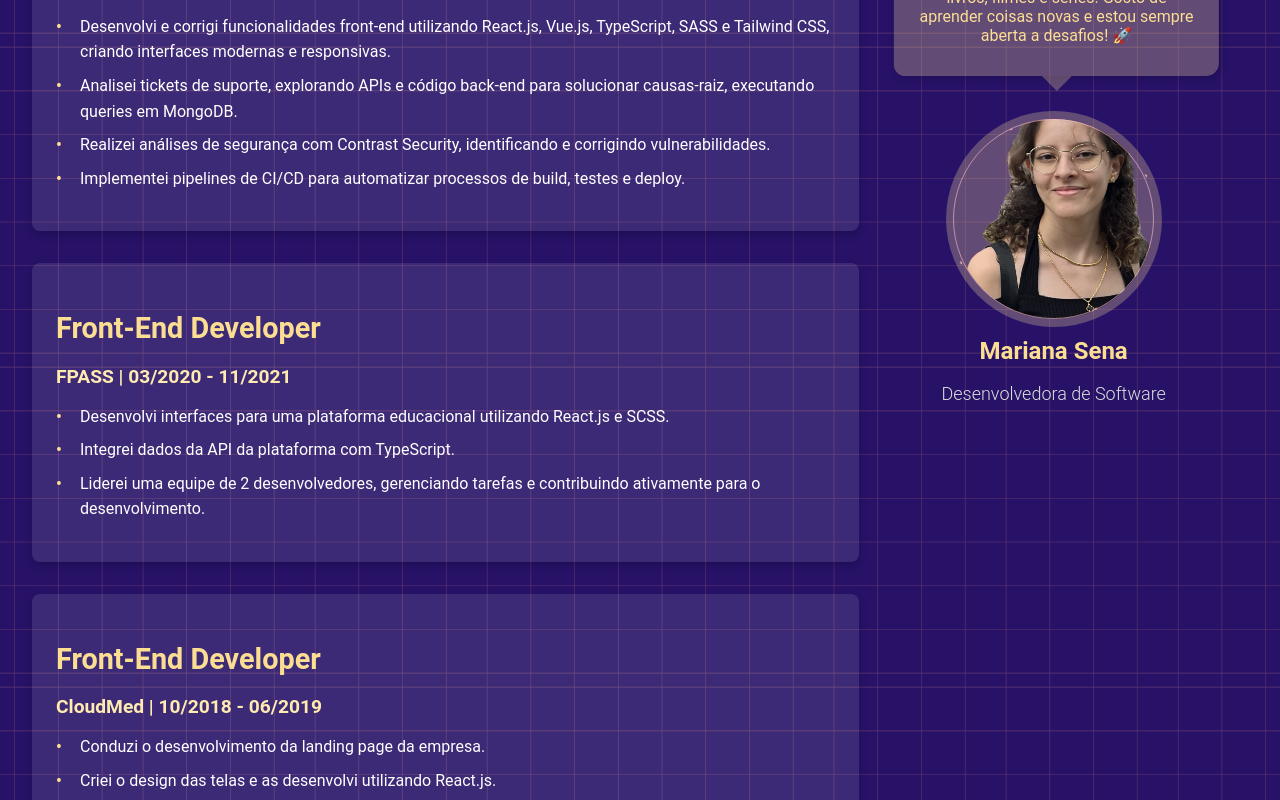
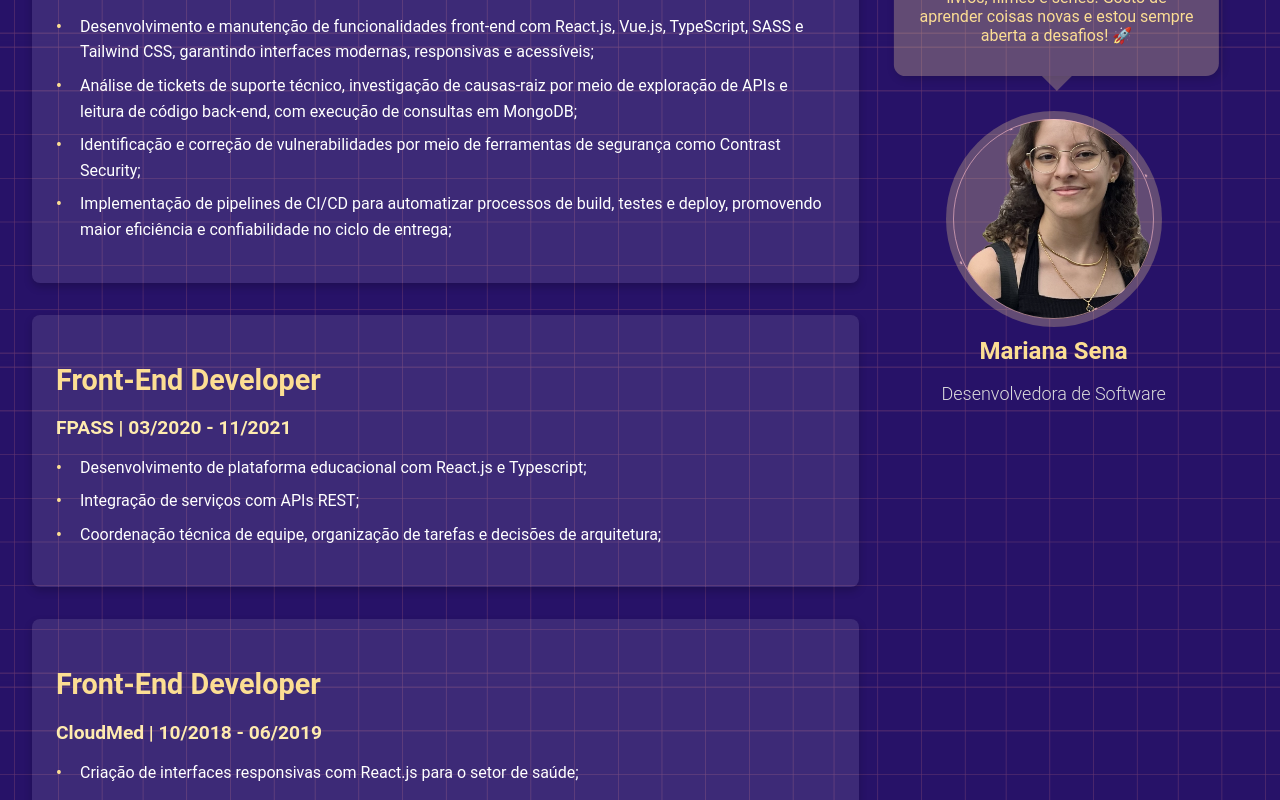
Before and after one commit to mari-sena/marisena, a Next.js app: page / in a window 1280 px wide. Shown: the part 280-1080 px from the top of the page. Built offline with nearby package versions, Linux system fonts and the light colour scheme.

Commit message:
update: improving experience description

```diff
--- a/app/components/organisms/work-experience.tsx
+++ b/app/components/organisms/work-experience.tsx
@@ -25,10 +25,10 @@ function WorkExperience() {
         company="IBM"
         period="12/2021 - 09/2024"
         description={[
-          "Desenvolvi e corrigi funcionalidades front-end utilizando React.js, Vue.js, TypeScript, SASS e Tailwind CSS, criando interfaces modernas e responsivas.",
-          "Analisei tickets de suporte, explorando APIs e código back-end para solucionar causas-raiz, executando queries em MongoDB.",
-          "Realizei análises de segurança com Contrast Security, identificando e corrigindo vulnerabilidades.",
-          "Implementei pipelines de CI/CD para automatizar processos de build, testes e deploy.",
+          "Desenvolvimento e manutenção de funcionalidades front-end com React.js, Vue.js, TypeScript, SASS e Tailwind CSS, garantindo interfaces modernas, responsivas e acessíveis;",
+          "Análise de tickets de suporte técnico, investigação de causas-raiz por meio de exploração de APIs e leitura de código back-end, com execução de consultas em MongoDB;",
+          "Identificação e correção de vulnerabilidades por meio de ferramentas de segurança como Contrast Security;",
+          "Implementação de pipelines de CI/CD para automatizar processos de build, testes e deploy, promovendo maior eficiência e confiabilidade no ciclo de entrega;",
         ]}
       />
       <ExperienceItem
@@ -36,9 +36,9 @@ function WorkExperience() {
         company="FPASS"
         period="03/2020 - 11/2021"
         description={[
-          "Desenvolvi interfaces para uma plataforma educacional utilizando React.js e SCSS.",
-          "Integrei dados da API da plataforma com TypeScript.",
-          "Liderei uma equipe de 2 desenvolvedores, gerenciando tarefas e contribuindo ativamente para o desenvolvimento.",
+          "Desenvolvimento de plataforma educacional com React.js e Typescript;",
+          "Integração de serviços com APIs REST;",
+          "Coordenação técnica de equipe, organização de tarefas e decisões de arquitetura;",
         ]}
       />
       <ExperienceItem
@@ -46,9 +46,7 @@ function WorkExperience() {
         company="CloudMed"
         period="10/2018 - 06/2019"
         description={[
-          "Conduzi o desenvolvimento da landing page da empresa.",
-          "Criei o design das telas e as desenvolvi utilizando React.js.",
-          "Estilizei com CSS e garanti a responsividade.",
+          "Criação de interfaces responsivas com React.js para o setor de saúde;",
         ]}
       />
     </div>
```
